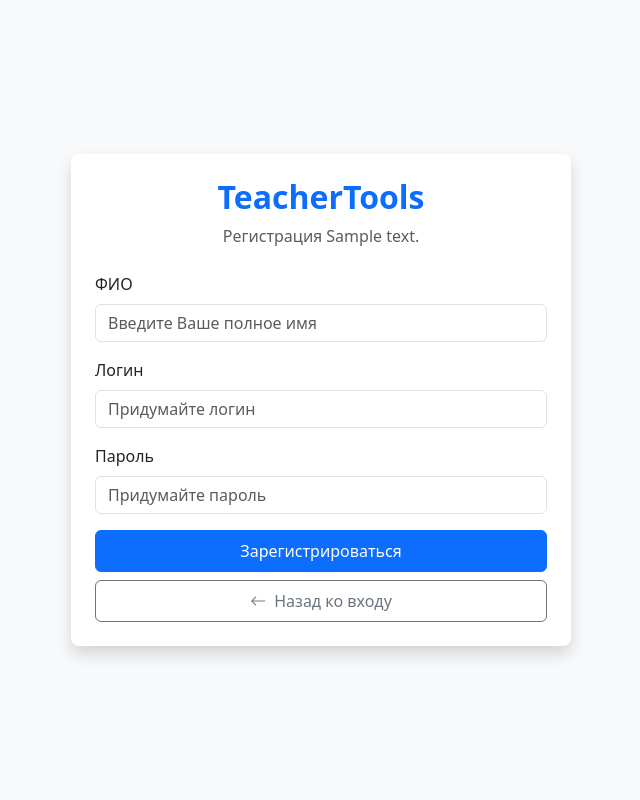
After one commit to AlexanderGildin/teachertools, a Flask app: template templates/register.html in a window 1280 px wide. The commit adds this page. Shown: the whole page, without its empty margins (319-959 px from the left). Run offline with Flask 3, Linux system fonts and the light colour scheme; the template is opened without the code that fills it: most values are stand-ins (such as "Sample title", 1, 10 or a date in 2020).

Commit message:
добавлена регистрация школьников и учителей

```diff
--- a/MishaDataBase.py
+++ b/MishaDataBase.py
@@ -30,11 +30,11 @@ def create_database(db_name):
     print(f"База данных '{db_name}' и таблица 'Users' успешно созданы.")
 
 
-def add_user(db_name, fio, login, h_password, role, status_str, status_int):
+def add_user(db_name, fio, login, password, role, status_str, status_int):
     # Создаем подключение к базе данных
     conn = sqlite3.connect(db_name)
     cursor = conn.cursor()
-    h_password = hashpw(bytes(h_password, 'utf-8'), salt=gensalt())
+    h_password = hashpw(bytes(password, 'utf-8'), salt=gensalt())
 
     # Вставляем нового пользователя в таблицу
     try:
--- a/flask_app.py
+++ b/flask_app.py
@@ -89,6 +89,25 @@ def start():
             return redirect('/teacher')
         if user_data.role == 'teacher':
             return redirect(f'/logout/teacher/{user_data.Login}')
+
+
+@app.route('/register/<role>', methods=['GET', 'POST'])
+def reg_stud(role):
+    if role == 'student':
+        text = 'Ученика'
+    else:
+        text = 'Учителя'
+    if request.method == 'GET':
+        return make_response(render_template('register.html', text=text, role=role))
+    else:
+        add_user('db/users_database.db', request.form['fullName'], request.form['username'], request.form['password'], role, '',
+                 0)
+        return redirect('/start')
+
+
+# @app.route('/register/teacher')
+# def reg_teach():
+#     return make_response(render_template('register.html', role='Учителя'))
 
 
 @app.route("/logout/<role>/<user_login>", methods=['GET'])
--- /dev/null
+++ b/templates/register.html
@@ -0,0 +1,56 @@
+<!DOCTYPE html>
+<html lang="ru">
+<head>
+    <meta charset="UTF-8">
+    <meta name="viewport" content="width=device-width, initial-scale=1.0">
+    <title>TeacherTools - Регистрация</title>
+    <link href="https://cdn.jsdelivr.net/npm/bootstrap@5.3.0/dist/css/bootstrap.min.css" rel="stylesheet">
+    <link rel="stylesheet" href="https://cdn.jsdelivr.net/npm/bootstrap-icons@1.10.0/font/bootstrap-icons.css">
+    <link rel="stylesheet" type="text/css" href="{{css_url}}">
+</head>
+<body class="bg-light d-flex align-items-center min-vh-100">
+<div class="container py-4 px-4">
+    <div class="mx-auto bg-white rounded-3 shadow p-4" style="max-width: 500px;">
+        <div class="text-center mb-4">
+            <h1 class="h2 text-primary fw-bold mb-2">TeacherTools</h1>
+            <p class="text-muted">Регистрация {{text}}</p>
+        </div>
+
+        <form method="POST" action="/register/{{role}}">
+            <div class="mb-3">
+                <label for="fullName" class="form-label"> ФИО</label>
+                <input type="text" id="fullName" name="fullName" required
+                       class="form-control" placeholder="Введите Ваше полное имя">
+            </div>
+
+            <div class="mb-3">
+                <label for="username" class="form-label">Логин</label>
+                <input type="text" id="username" name="username" required
+                       class="form-control" placeholder="Придумайте логин">
+            </div>
+
+            <div class="mb-3">
+                <label for="password" class="form-label">Пароль</label>
+                <input type="password" id="password" name="password" required
+                       class="form-control" placeholder="Придумайте пароль">
+            </div>
+
+            {% if message %}
+            <div class="mb-3 alert alert-info">{{ message }}</div>
+            {% endif %}
+
+            <div class="d-grid gap-2">
+                <button type="submit" class="btn btn-primary py-2">
+                    Зарегистрироваться
+                </button>
+
+                <a href="/start" class="btn btn-outline-secondary py-2">
+                    <i class="bi bi-arrow-left me-2"></i>Назад ко входу
+                </a>
+            </div>
+        </form>
+    </div>
+</div>
+<script src="https://cdn.jsdelivr.net/npm/bootstrap@5.3.0/dist/js/bootstrap.bundle.min.js"></script>
+</body>
+</html>
```
Also changed, not shown: templates/login.html (+13 -1 lines).
